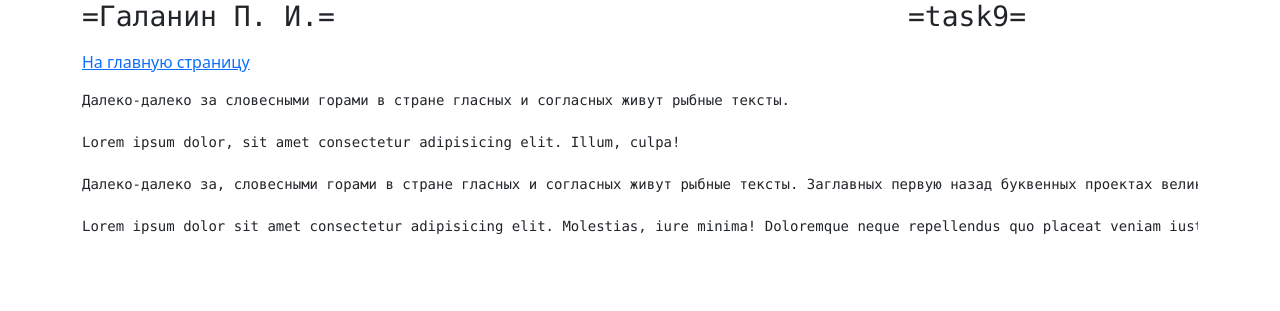
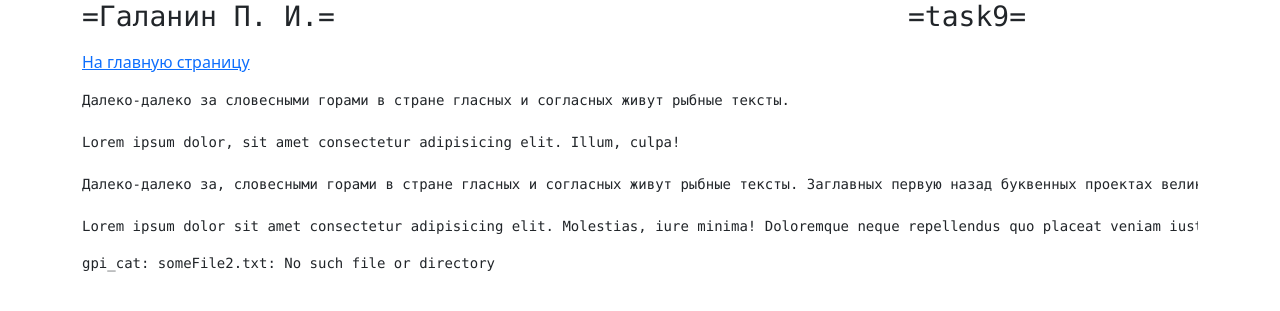
Before and after one commit to BrSTU-PO4-190333/5sem_WT, a PHP site: page /task9/index.php in a window 1280 px wide. Shown: the top 311 px of the page. Run offline with PHP 8.4, Linux system fonts and the light colour scheme.

Commit message:
lab5/Galanin_Pavel : Updated task9

```diff
--- a/gpi_wt_lab5/lamp/var/www/html/_php/gpi_read_file.php
+++ b/gpi_wt_lab5/lamp/var/www/html/_php/gpi_cat.php
@@ -1,14 +1,14 @@
 <?php
-    function gpi_read_file($gpi_path)
+    function gpi_cat($gpi_path)
     {
         $gpi_is_dir = file_exists($gpi_path); // существует ли такой путь?
         if ($gpi_is_dir == 0)
         {
-            echo "<p style='color: red;'>Файл \"$gpi_path\" не существует! Что читать?</p>";
+            echo "gpi_cat: $gpi_path: No such file or directory \n";
             return;
         }
 
-        $gpi_fd = fopen($gpi_path, 'r') or die("Не удалось открыть файл");
+        $gpi_fd = fopen($gpi_path, 'r');
         while (!feof($gpi_fd))
         {
             $gpi_str = htmlentities(fgets($gpi_fd));
--- a/gpi_wt_lab5/lamp/var/www/html/task9/index.php
+++ b/gpi_wt_lab5/lamp/var/www/html/task9/index.php
@@ -1,11 +1,12 @@
 <?php
     $gpi_title = "Task9";
     include "../_html/head.html";
-    include "../_php/gpi_read_file.php";
+    include "../_php/gpi_cat.php";
 ?>
 
 <div class="container">
     <?php printf("<h2><pre>%-32s %32s</pre></h2>", "=Галанин П. И.=", "=task9="); ?>
     <p><a href="/">На главную страницу</a></p>
-    <pre><?php gpi_read_file("someFile.txt") ?></pre>
+    <pre><?php gpi_cat("someFile.txt") ?></pre>
+    <pre><?php gpi_cat("someFile2.txt") ?></pre>
 </div>
```
